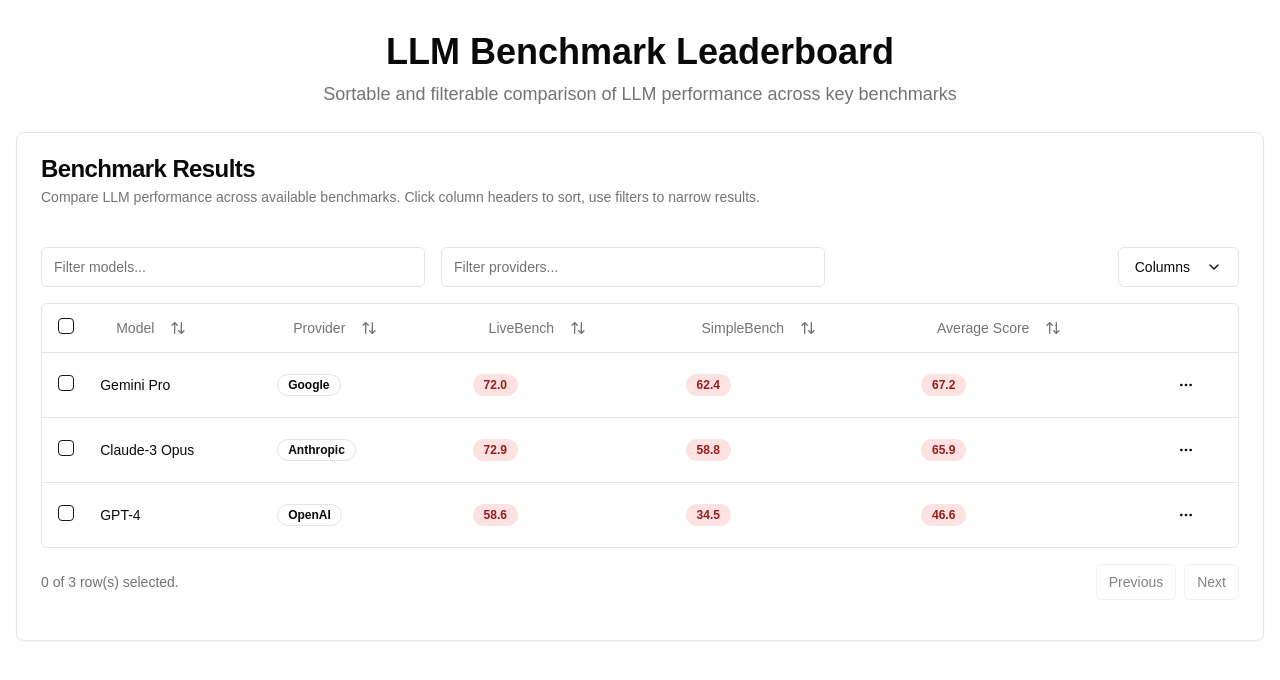
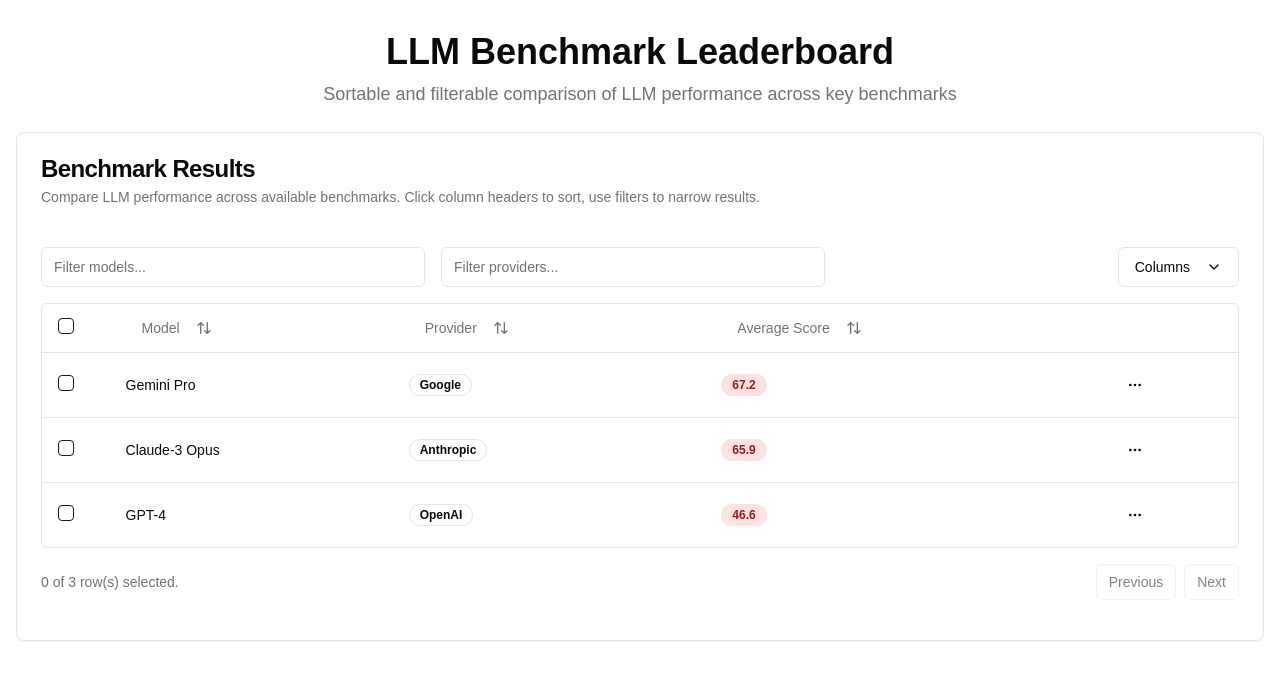
Before and after one commit to maxencefrenette/all-the-benchmarks, a Next.js app: page / in a window 1280 px wide. Shown: the top 680 px of the page. Built offline with nearby package versions, Linux system fonts and the light colour scheme.

Commit message:
chore: show only average score

```diff
--- a/components/columns.tsx
+++ b/components/columns.tsx
@@ -85,36 +85,6 @@ export const columns: ColumnDef<TableRow>[] = [
     ),
   },
   {
-    accessorKey: "livebench",
-    header: ({ column }) => {
-      return (
-        <Button
-          variant="ghost"
-          onClick={() => column.toggleSorting(column.getIsSorted() === "asc")}
-        >
-          LiveBench
-          <ArrowUpDown className="ml-2 h-4 w-4" />
-        </Button>
-      )
-    },
-    cell: ({ row }) => <ScoreCell score={row.getValue("livebench")} />,
-  },
-  {
-    accessorKey: "simplebench",
-    header: ({ column }) => {
-      return (
-        <Button
-          variant="ghost"
-          onClick={() => column.toggleSorting(column.getIsSorted() === "asc")}
-        >
-          SimpleBench
-          <ArrowUpDown className="ml-2 h-4 w-4" />
-        </Button>
-      )
-    },
-    cell: ({ row }) => <ScoreCell score={row.getValue("simplebench")} />,
-  },
-  {
     accessorKey: "averageScore",
     header: ({ column }) => {
       return (
--- a/lib/data-loader.ts
+++ b/lib/data-loader.ts
@@ -16,8 +16,6 @@ export interface TableRow {
   id: string
   model: string
   provider: string
-  livebench: number
-  simplebench: number
   averageScore: number
 }
 
@@ -103,8 +101,6 @@ export function transformToTableData(llmData: LLMData[]): TableRow[] {
     id: llm.model.toLowerCase().replace(/\s+/g, "-"),
     model: llm.model,
     provider: llm.provider,
-    livebench: llm.benchmarks.LiveBench?.score || 0,
-    simplebench: llm.benchmarks.SimpleBench?.score || 0,
     averageScore: llm.averageScore || 0,
   }))
 }
```
